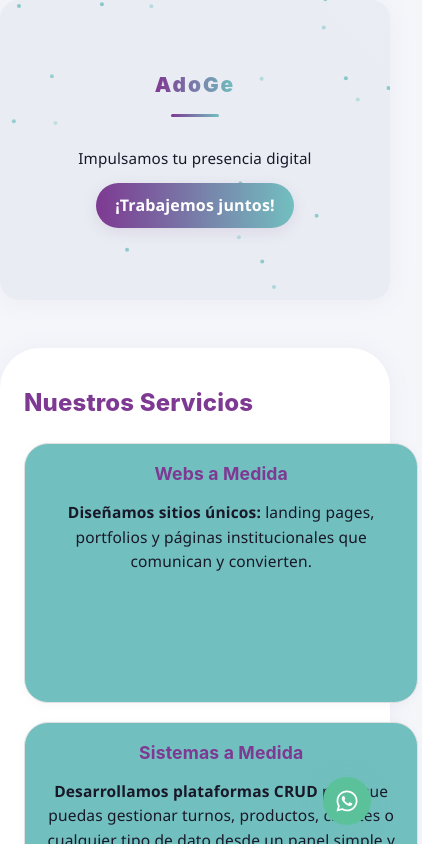
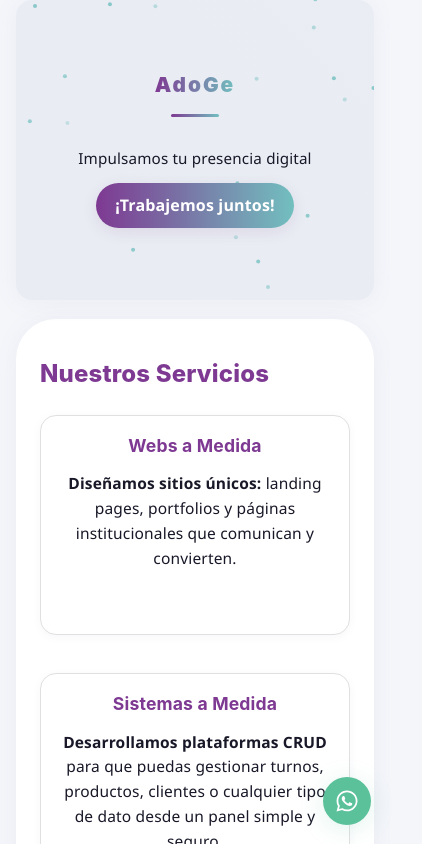
Before and after one commit to gretoide/adoge-portfolio, a React (Create React App) app in the folder adoge/: page / in a window 390 px wide. Shown: the top 844 px of the page, 422 px wide, since content can reach past the window. Built offline with nearby package versions, Linux system fonts and the light colour scheme.

Commit message:
Mejora responsive en celular

```diff
--- a/adoge/src/components/About/About.css
+++ b/adoge/src/components/About/About.css
@@ -158,3 +158,38 @@
     width: 100%;
   }
 }
+
+@media (max-width: 700px) {
+  .about-cards {
+    flex-direction: column;
+    gap: 1.2em;
+    align-items: center;
+    width: 100%;
+    box-sizing: border-box;
+  }
+  .about-card {
+    background: #fff !important;
+    color: #181828;
+    padding: 1.2em 1em;
+    margin-bottom: 1.2em;
+    min-width: 0;
+    width: 100%;
+    max-width: 100%;
+    box-sizing: border-box;
+    border-radius: 1em;
+    text-align: center;
+    font-size: 1em;
+    margin-left: 0;
+    margin-right: 0;
+    box-shadow: 0 2px 8px 0 rgba(123,120,167,0.06);
+    border: 1.5px solid #e0e0e0;
+  }
+  .about-card h3 {
+    font-size: 1.08em;
+    margin-bottom: 0.5em;
+  }
+  .about-icon {
+    font-size: 1.3em;
+    margin-bottom: 0.5em;
+  }
+}
--- a/adoge/src/components/Footer/Footer.css
+++ b/adoge/src/components/Footer/Footer.css
@@ -22,3 +22,25 @@ footer {
   color: #fff;
   color: #7E3992;
 }
+
+@media (max-width: 700px) {
+  footer {
+    font-size: 0.98em;
+    padding: 1.6em 0 2.8em 0;
+    border-radius: 1em 1em 0 0;
+    margin-bottom: 0;
+    position: relative;
+  }
+  .footer-link {
+    margin: 0.7em 0;
+    display: block;
+    font-size: 1.1em;
+    text-align: center;
+  }
+  .footer-links {
+    display: flex;
+    flex-direction: column;
+    align-items: center;
+    gap: 0.2em;
+  }
+}
--- a/adoge/src/components/Services/Services.css
+++ b/adoge/src/components/Services/Services.css
@@ -95,3 +95,33 @@ section.services {
     font-size: 0.97rem;
   }
 }
+
+@media (max-width: 700px) {
+  .services-list {
+    flex-direction: column;
+    gap: 1.2em;
+    width: 100%;
+    box-sizing: border-box;
+  }
+  .service-card {
+    background: #fff !important;
+    color: #181828;
+    padding: 1.2em 1em;
+    margin-bottom: 1.2em;
+    min-width: 0;
+    width: 100%;
+    max-width: 100%;
+    box-sizing: border-box;
+    border-radius: 1em;
+    text-align: center;
+    font-size: 1em;
+    margin-left: 0;
+    margin-right: 0;
+    box-shadow: 0 2px 8px 0 rgba(123,120,167,0.06);
+    border: 1.5px solid #e0e0e0;
+  }
+  .service-card-title {
+    font-size: 1.08em;
+    margin-bottom: 0.5em;
+  }
+}
--- a/adoge/src/index.css
+++ b/adoge/src/index.css
@@ -68,11 +68,23 @@ section {
 }
 
 @media (max-width: 700px) {
-  section {
-    padding: 1.2rem 0.5rem;
-    border-radius: 1.2rem;
-  }
   body {
     font-size: 16px;
+    padding: 0 1em;
+    width: 100vw;
+    box-sizing: border-box;
+    overflow-x: hidden;
+  }
+  section {
+    padding: 1.1em 0.7em;
+    border-radius: 1em;
+    margin-bottom: 1.2em;
+    max-width: 100vw;
+    width: 100vw;
+    box-sizing: border-box;
+  }
+  h1, h2, h3, h4, h5, h6 {
+    font-size: 1.2em;
+    margin-bottom: 0.7em;
   }
 }
```
